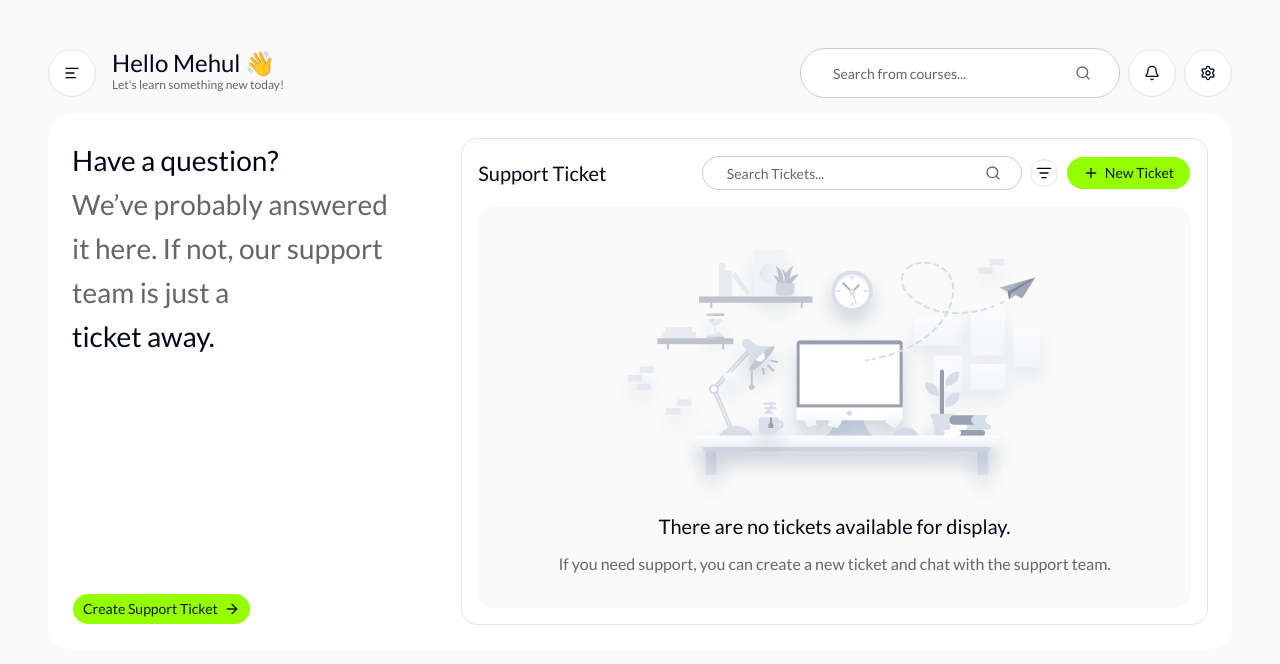
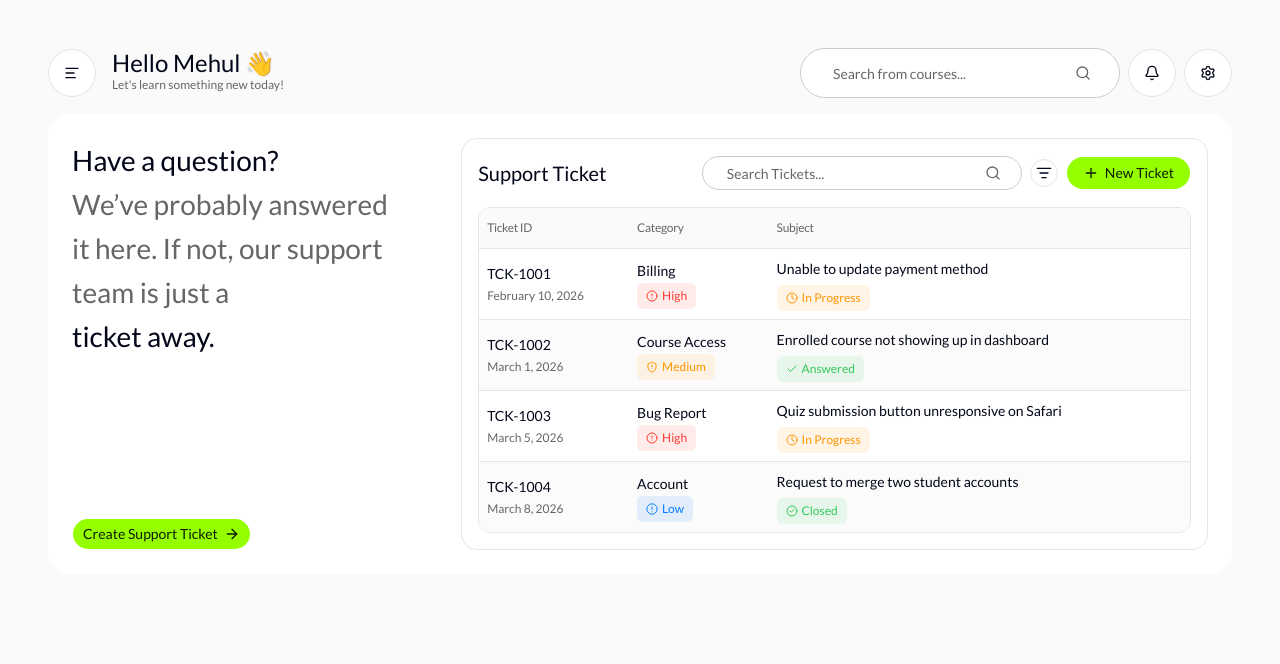
Before and after one commit to l1n3ar/rota-lms, a Next.js app in the folder frontend/: page /support in a window 1280 px wide. Shown: the top 664 px of the page. Built offline with nearby package versions, Linux system fonts and the light colour scheme.

Commit message:
set data to mock support tickets currently

```diff
--- a/frontend/app/(protected)/support/page.tsx
+++ b/frontend/app/(protected)/support/page.tsx
@@ -14,7 +14,7 @@ import { SupportTicket } from '@/types/support-ticket'
 
 const UserSupportPage = () => {
     const [isCreateTicketOpen, setIsCreateTicketOpen] = useState(false)
-    const data : SupportTicket[] = [] //set to empty array to see empty state
+    const data : SupportTicket[] = mockSupportTickets //set to empty array to see empty state
 
     return (
         <>
```
